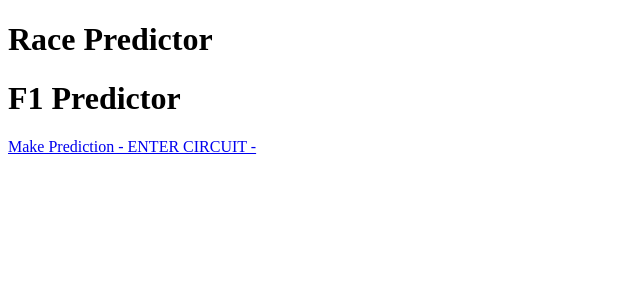
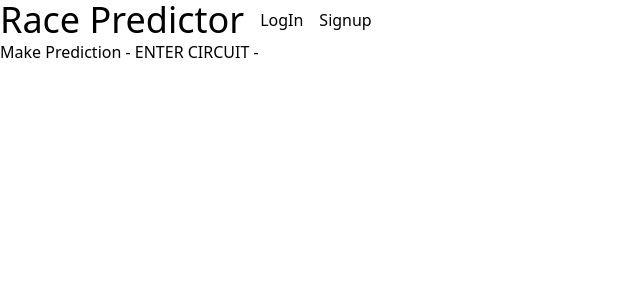
Before and after one commit to DLong86/f1-predictions, a React (Vite) app: page / in a window 1280 px wide. Shown: the top 300 px of the page, without its empty margins (0-640 px from the left). Built offline with nearby package versions, Linux system fonts and the light colour scheme.

Commit message:
fixed: missing tailwind import

```diff
--- a/index.html
+++ b/index.html
@@ -1,9 +1,10 @@
-<!doctype html>
+<!DOCTYPE html>
 <html lang="en">
 	<head>
 		<meta charset="UTF-8" />
 		<link rel="icon" type="image/svg+xml" href="/vite.svg" />
 		<meta name="viewport" content="width=device-width, initial-scale=1.0" />
+		<link href="/src/style.css" rel="stylesheet" />
 		<title>f1-predictions</title>
 	</head>
 	<body>
--- a/src/components/Header.jsx
+++ b/src/components/Header.jsx
@@ -1,5 +1,6 @@
 import { logout, isLoggedIn } from "../services/auth";
 import { useNavigate } from "react-router";
+import { Link } from "react-router";
 
 export default function Header() {
 	const navigate = useNavigate();
@@ -10,14 +11,27 @@
 	};
 
 	return (
-		<header className="">
-			<h1 className="">Race Predictor</h1>
+		<header className="flex items-center">
+			<Link to="/" className="">
+				<h1 className="text-4xl">Race Predictor</h1>
+			</Link>
 
 			{isLoggedIn() && (
 				<button onClick={handleLogout} className="">
 					Log out
 				</button>
 			)}
+
+			{!isLoggedIn() && (
+				<div className="flex gap-4 pl-4">
+					<Link to="/login" className="">
+						LogIn
+					</Link>
+					<Link to="/register" className="">
+						Signup
+					</Link>
+				</div>
+			)}
 		</header>
 	);
 }
--- a/src/main.jsx
+++ b/src/main.jsx
@@ -1,6 +1,7 @@
 import ReactDOM from "react-dom/client";
 import { BrowserRouter } from "react-router";
 import App from "./App";
+import "./index.css";
 
 ReactDOM.createRoot(document.getElementById("root")).render(
 	<BrowserRouter>
--- a/src/pages/Home.jsx
+++ b/src/pages/Home.jsx
@@ -3,8 +3,6 @@
 export default function Home() {
 	return (
 		<div className="">
-			<h1 className="">F1 Predictor</h1>
-
 			<Link to="/login" className="">
 				Make Prediction - ENTER CIRCUIT -{" "}
 			</Link>
```
Lines whose indentation alone changed are shown as unchanged.
